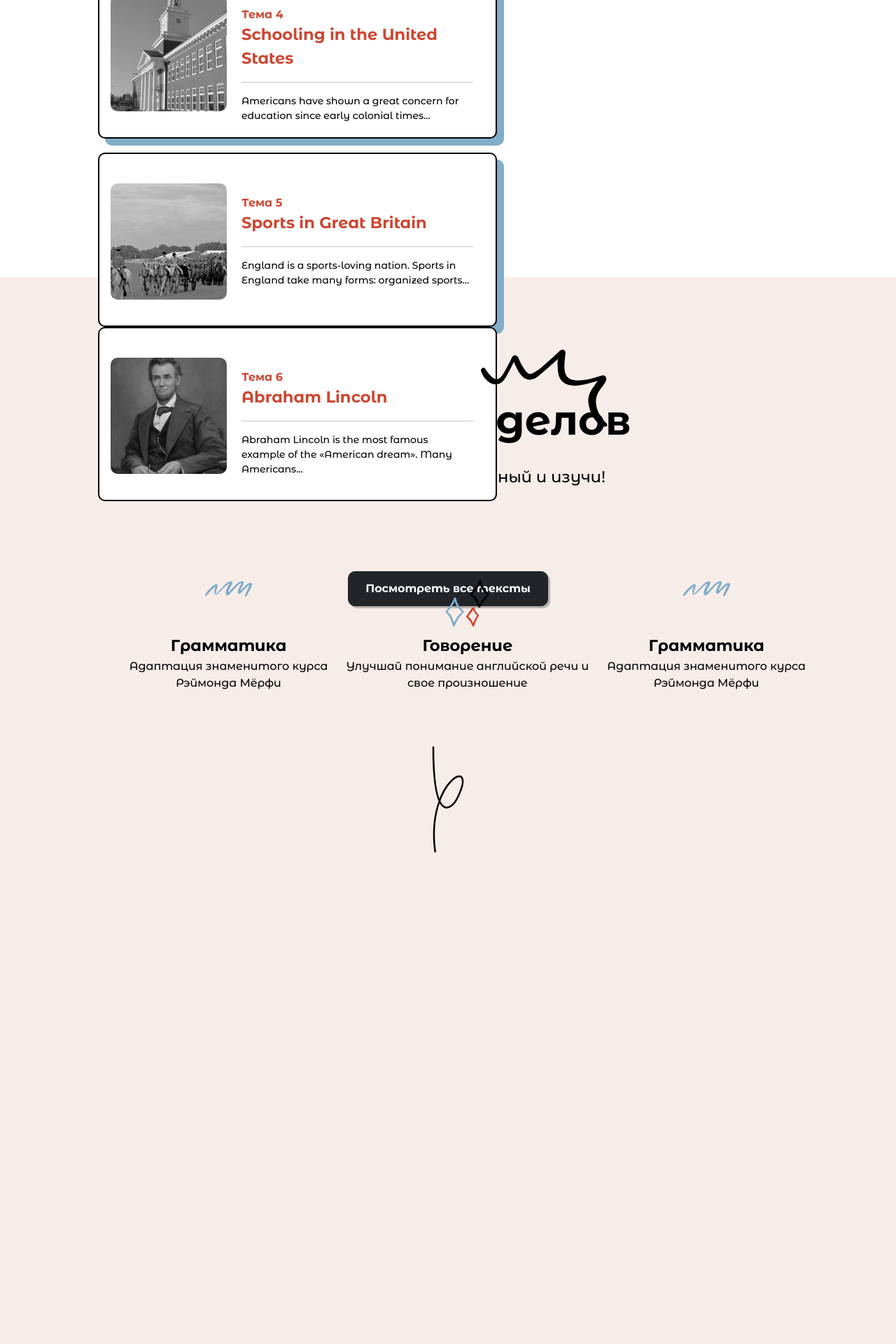
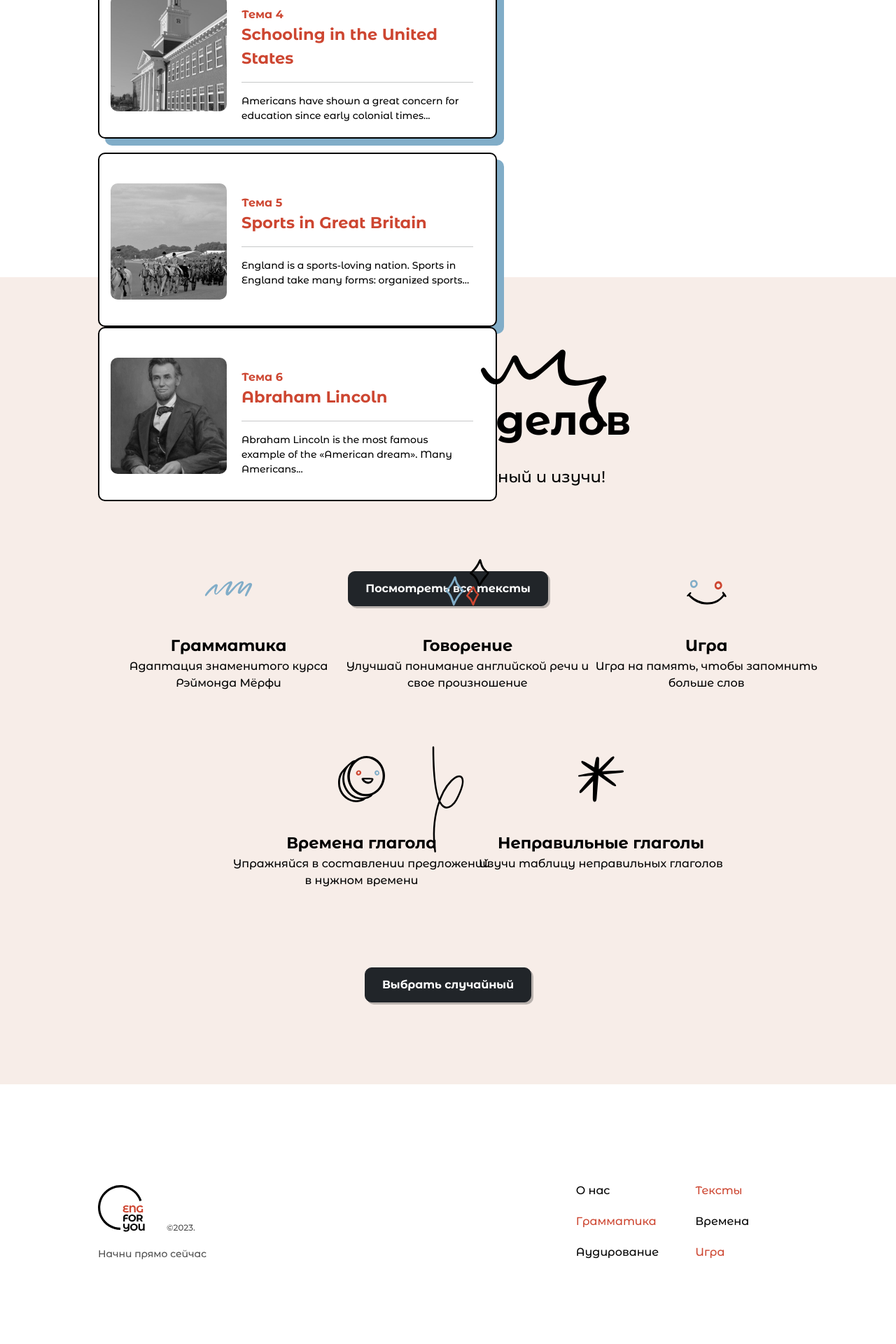
Before and after one commit to a27lis/ulsu_project, a PHP site: page / in a window 1280 px wide. Shown: the part 2000-3920 px from the top of the page at 70% size. Before the commit the page ends 3218 px from the top, so only its background shows below. Run offline with PHP 8.4, Linux system fonts and the light colour scheme.

Commit message:
first page without animation

```diff
--- a/src/css/style.css
+++ b/src/css/style.css
@@ -14,6 +14,11 @@
   height: 1153px;
   background-color: #f7ede8;
   padding: 20px 140px 0px 140px;
+}
+
+.footer {
+  height: 618px;
+  padding: 140px 140px 80px 140px;
 }
 
 .container {
@@ -178,4 +183,38 @@
 }
 .links-cards {
   padding-top: 100px;
+  margin-bottom: 100px;
 }
+.second-row {
+  margin-top: 80px;
+}
+
+.first-col {
+  margin-left: 190px;
+}
+
+.second-col {
+  margin-left: -150px;
+}
+.year {
+  font-family: "Montserrat Alternates", sans-serif;
+  font-weight: 500;
+  font-size: 12px;
+  color: #4d4d4d;
+}
+
+.nav-item {
+  margin-bottom: 20px;
+  font-family: "Montserrat Alternates", sans-serif;
+  font-weight: 500;
+  font-size: 16px;
+}
+
+.footer-link {
+  text-decoration: none;
+  color: black;
+}
+
+.coloured {
+  color: #cd4631;
+}
--- a/src/index.html
+++ b/src/index.html
@@ -35,11 +35,11 @@
                   >
                 </li>
                 <li class="nav-item">
-                  <a class="nav-link" href="#">О нас</a>
+                  <a class="nav-link footer-link" href="#">О нас</a>
                 </li>
                 <li class="nav-item dropdown">
                   <a
-                    class="nav-link dropdown-toggle"
+                    class="nav-link dropdown-toggle footer-link"
                     href="#"
                     role="button"
                     data-bs-toggle="dropdown"
@@ -165,6 +165,7 @@
               </div>
             </div>
           </div>
+
           <div class="row with-margin">
             <div class="col">
               <div class="card">
@@ -297,7 +298,7 @@
 
             <div class="col-4">
               <div class="card-link">
-                <div class="icon ic-pad">
+                <div class="icon">
                   <img src="icons/ic-speaking.svg" alt="grammar" />
                 </div>
                 <div class="link-title">Говорение</div>
@@ -310,17 +311,88 @@
             <div class="col-4">
               <div class="card-link">
                 <div class="icon ic-pad">
-                  <img src="icons/ic-grammar.svg" alt="grammar" />
+                  <img src="icons/ic-game.svg" alt="grammar" />
                 </div>
-                <div class="link-title">Грамматика</div>
+                <div class="link-title">Игра</div>
                 <div class="link-desc">
-                  Адаптация знаменитого курса Рэймонда Мёрфи
+                  Игра на память, чтобы запомнить больше слов
                 </div>
               </div>
             </div>
           </div>
         </div>
+        <div class="second-row">
+          <div class="row">
+            <div class="col first-col">
+              <div class="card-link">
+                <div class="icon">
+                  <img src="icons/ic-times.svg" alt="grammar" />
+                </div>
+                <div class="link-title">Времена глагола</div>
+                <div class="link-desc">
+                  Упражняйся в составлении предложений в нужном времени
+                </div>
+              </div>
+            </div>
+
+            <div class="col second-col">
+              <div class="card-link">
+                <div class="icon">
+                  <img src="icons/ic-verbs.svg" alt="grammar" />
+                </div>
+                <div class="link-title">Неправильные глаголы</div>
+                <div class="link-desc">Изучи таблицу неправильных глаголов</div>
+              </div>
+            </div>
+          </div>
+        </div>
       </div>
+
+      <div class="show-topics">
+        <button type="button" class="btn btn-dark btn-shadow">
+          Выбрать случайный
+        </button>
+      </div>
+    </div>
+
+    <div class="footer">
+      <div class="row">
+        <div class="col">
+          <div class="logo">
+            <img src="img/footer-logo.svg" alt="" />
+          </div>
+        </div>
+
+        <div class="col-2">
+          <ul class="nav flex-column">
+            <li class="nav-item">
+              <a href="#" class="footer-link p-0">О нас</a>
+            </li>
+            <li class="nav-item">
+              <a href="#" class="footer-link coloured p-0">Грамматика</a>
+            </li>
+            <li class="nav-item">
+              <a href="#" class="footer-link p-0">Аудирование</a>
+            </li>
+          </ul>
+        </div>
+
+        <div class="col-2">
+          <ul class="nav flex-column">
+            <li class="nav-item">
+              <a href="#" class="footer-link coloured p-0">Тексты</a>
+            </li>
+            <li class="nav-item">
+              <a href="#" class="footer-link p-0">Времена</a>
+            </li>
+            <li class="nav-item">
+              <a href="#" class="footer-link coloured p-0">Игра</a>
+            </li>
+          </ul>
+        </div>
+      </div>
+      <hr style="margin-top: 260px" />
+      <img src="img/terms.svg" alt="" />
     </div>
     <script
       src="https://cdn.jsdelivr.net/npm/bootstrap@5.3.2/dist/js/bootstrap.bundle.min.js"
```
Also changed, not shown: src/icons/ic-times.svg (added), src/icons/ic-verbs.svg (added), src/img/footer-logo.svg (added), src/img/terms.svg (added).
